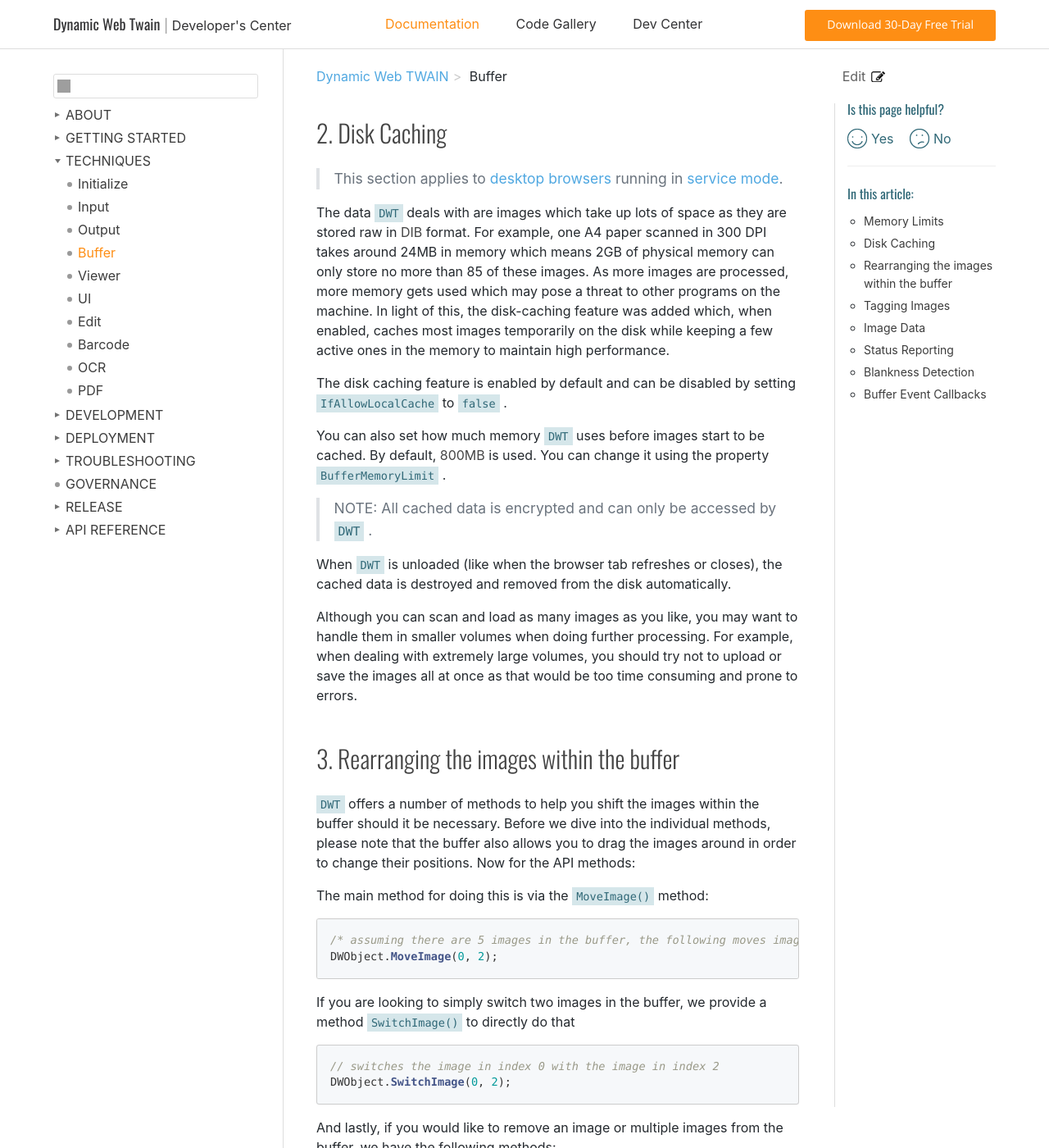
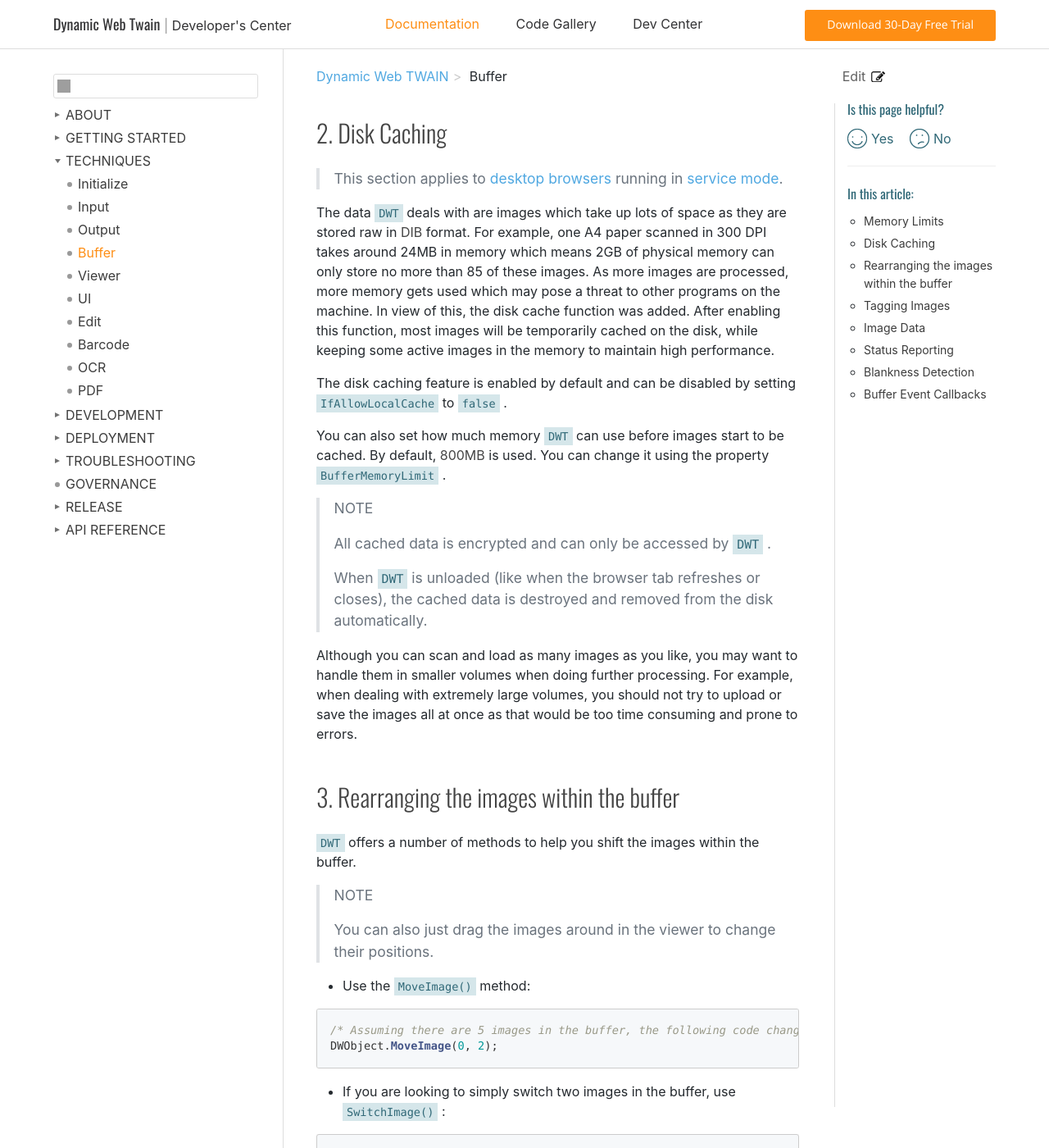
Before and after one commit to ztyyLV/web-twain-docs, a Jekyll site: the page built from indepth/features/buffer.md, in a window 1280 px wide and 1400 px high, scrolled down 733 px. Shown: the whole window at 82% size. Built offline with Jekyll 4.4.1, drawn with Linux system fonts in a browser that asks for light colours; comment, search, counter and statistics services are not loaded; some of the changed text lies outside the part shown; grey boxes are pictures that could not be loaded.

Commit message:
reviewing 025

````diff
--- a/indepth/features/buffer.md
+++ b/indepth/features/buffer.md
@@ -11,47 +13,53 @@ title: "TOADD"
 
 ## Memory Limits
 
-When `DWT` works in [service mode]({{site.indepth}}initialize.html#service-mode), it can run in 32bit and 64bit and the data is stored raw in **DIB** format. Before version 15.0, it’s 32-bit by default and that means it can utilize no more than 2 GB of physical memory. In version 15.0 onwards, 64-bit has been made the default option on a 64-bit OS and that means there is no limitation of how much memory it can use.
+When `DWT` works in [Service mode]({{site.indepth}}features/initialize.html#service-mode), it can run in 32bit and 64bit and the data is stored raw in `DIB` format. Before version 15.0, it’s 32-bit by default and that means it can utilize no more than 2 GB of physical memory. In version 15.0 onwards, 64-bit has been made the default option on a 64-bit OS and that means there is no limitation on how much memory it can use.
 
-On the other hand, if `DWT` works in [wasm mode]({{site.indepth}}initialize.html#wasm-mode), it can utilize no more than 2 GB of memory as `WebAssembly` only supports 32-bit pointers at present. However, the data is stored in `JPG` format or (for Black & White images) `PNG` format.
+On the other hand, if `DWT` works in [WASM mode]({{site.indepth}}features/initialize.html#wasm-mode), it can utilize no more than 2 GB of memory as `WebAssembly` only supports 32-bit pointers at present. However, the data is stored in `JPG` format or (for Black & White images) `PNG` format which are much smaller than `DIB` .
 
 In order to control the size of the data, `DWT` can limit the number of images allowed in buffer with the property [ `MaxImagesInBuffer` ]({{site.info}}api/WebTwain_Buffer.html#maximagesinbuffer).
 
 ## Disk Caching
 
-> This section applies to [desktop browsers]({{site.getstarted}}platform.html#browsers-on-desktop-devices) running in [service mode]({{site.indepth}}initialize.html#service-mode).
+> This section applies to [desktop browsers]({{site.getstarted}}platform.html#browsers-on-desktop-devices) running in [service mode]({{site.indepth}}features/initialize.html#service-mode).
 
-The data `DWT` deals with are images which take up lots of space as they are stored raw in **DIB** format. For example, one A4 paper scanned in 300 DPI takes around 24MB in memory which means 2GB of physical memory can only store no more than 85 of these images. As more images are processed, more memory gets used which may pose a threat to other programs on the machine. In light of this, the disk-caching feature was added which, when enabled, caches most images temporarily on the disk while keeping a few active ones in the memory to maintain high performance.
+The data `DWT` deals with are images which take up lots of space as they are stored raw in **DIB** format. For example, one A4 paper scanned in 300 DPI takes around 24MB in memory which means 2GB of physical memory can only store no more than 85 of these images. As more images are processed, more memory gets used which may pose a threat to other programs on the machine. In view of this, the disk cache function was added. After enabling this function, most images will be temporarily cached on the disk, while keeping some active images in the memory to maintain high performance.
 
 The disk caching feature is enabled by default and can be disabled by setting [ `IfAllowLocalCache` ]({{site.info}}api/WebTwain_Buffer.html#ifallowlocalcache) to `false` .
 
-You can also set how much memory `DWT` uses before images start to be cached. By default, **800MB** is used. You can change it using the property [ `BufferMemoryLimit` ]({{site.info}}api/WebTwain_Buffer.html#buffermemorylimit) .
+You can also set how much memory `DWT` can use before images start to be cached. By default, **800MB** is used. You can change it using the property [ `BufferMemoryLimit` ]({{site.info}}api/WebTwain_Buffer.html#buffermemorylimit) .
 
-> NOTE: All cached data is encrypted and can only be accessed by `DWT` .
+> NOTE
+>
+> All cached data is encrypted and can only be accessed by `DWT` .
+>
+> When `DWT` is unloaded (like when the browser tab refreshes or closes), the cached data is destroyed and removed from the disk automatically.
 
-When `DWT` is unloaded (like when the browser tab refreshes or closes), the cached data is destroyed and removed from the disk automatically.
-
-Although you can scan and load as many images as you like, you may want to handle them in smaller volumes when doing further processing. For example, when dealing with extremely large volumes, you should try not to upload or save the images all at once as that would be too time consuming and prone to errors.
+Although you can scan and load as many images as you like, you may want to handle them in smaller volumes when doing further processing. For example, when dealing with extremely large volumes, you should not try to upload or save the images all at once as that would be too time consuming and prone to errors.
 
 ## Rearranging the images within the buffer
 
-`DWT` offers a number of methods to help you shift the images within the buffer should it be necessary. Before we dive into the individual methods, please note that the buffer also allows you to drag the images around in order to change their positions. Now for the API methods:
+`DWT` offers a number of methods to help you shift the images within the buffer.
 
-The main method for doing this is via the [ `MoveImage()` ]({{site.info}}api/WebTwain_Buffer.html#moveimage) method:
+> NOTE
+>
+> You can also just drag the images around in the viewer to change their positions.
+
+* Use the [ `MoveImage()` ]({{site.info}}api/WebTwain_Buffer.html#moveimage) method:
 
 ``` javascript
-/* assuming there are 5 images in the buffer, the following moves image with index 0 to index 2, shifting the images before index 2 to the left. The array of indices will shift depending on how the input image moves. */
+/* Assuming there are 5 images in the buffer, the following code changes the 1st image to be the 3rd. The sequence changes to 12034 from 01234*/
 DWObject.MoveImage(0, 2);
 ```
 
-If you are looking to simply switch two images in the buffer, we provide a method [ `SwitchImage()` ]({{site.info}}api/WebTwain_Buffer.html#switchimage) to directly do that
+* If you are looking to simply switch two images in the buffer, use [ `SwitchImage()` ]({{site.info}}api/WebTwain_Buffer.html#switchimage):
 
 ``` javascript
-// switches the image in index 0 with the image in index 2
+// Switch the positions of the 1st and the 3rd images
 DWObject.SwitchImage(0, 2);
 ```
 
-And lastly, if you would like to remove an image or multiple images from the buffer, we have the following methods:
+* Lastly, use one of the following methods to remove one or multiple images from the buffer:
 
 ``` javascript
 // Removes a single image specified by index
@@ -59,85 +67,92 @@ DWObject.RemoveImage(1);
 //Removes all images in the buffer
 DWObject.RemoveAllImages();
 // Removes the first 3 images from the buffer
-DWObject.SelectImage([0, 1, 2]);
+DWObject.SelectImages([0, 1, 2]);
 DWObject.RemoveAllSelectedImages();
 ```
 
 ## Tagging Images
 
-`DWT` offers the ability to place a tag on an image which helps to classify groups of scanned images if necessary. In the context of our SDK, a tag is just a string that describes the corresponding grouping/classification. Now to demonstrate how to tage images:
+`DWT` offers the ability to place tag(s) on image(s) which helps putting them into groups. A tag is a string that describes the corresponding grouping. The following demonstrates how to tag images:
 
 ``` javascript
-/* tags the first two scanned images with the classification "title" to indicate that they belong to the title section of the book being scanned. The 3 images after the first two belong to chapter 1 of the book so they were tagged correspondingly */
+/* Tags the first two scanned images with the classification "title" to indicate that they belong to the title section of the book being scanned. The 3 images after the first two belong to chapter 1 of the book so they were tagged correspondingly */
 DWObject.TagImages([0, 1], "title");
 DWObject.TagImages([2, 3, 4], "chapter1")
 ```
 
-If you are scanning in a new batch of documents and would like to tag them all with the same classification, you can so using the [ `SetDefaultTag()` ]({{site.info}}api/WebTwain_Buffer.html#setdefaulttag) method.
+If you are scanning in a new batch of documents and would like to put the same tag on all of them, you can do so using the [ `SetDefaultTag()` ]({{site.info}}api/WebTwain_Buffer.html#setdefaulttag) method.
 
 ``` javascript
-/* the next batch of documents are the medical records of patient123 so instead of tagging each document after they are scanned, tag them all as such. */
+/* The next batch of documents are the medical records of patient123 so instead of tagging each document after they are scanned, tag them all as such. */
 DWObject.SetDefaultTag("patient123");
 DWObject.AcquireImage();
 ```
 
-To filter the images in the buffer by tag after tagging them all, the [ `FilterImagesByTag()` ]({{site.info}}api/WebTwain_Buffer.html#filterimagesbytag) method comes in handy. And lastly, to clear the tags on a specific image, you can use the [ `ClearImageTags()` ]({{site.info}}api/WebTwain_Buffer.html#clearimagetags) method.
+To filter the images in the buffer by a tag, use [ `FilterImagesByTag()` ]({{site.info}}api/WebTwain_Buffer.html#filterimagesbytag).
+
+To clear the tags on a specific image, use [ `ClearImageTags()` ]({{site.info}}api/WebTwain_Buffer.html#clearimagetags).
 
 ## Image Data
 
 The buffer also provides access to a wide array of info for each image. Here is the full list of the info available via the buffer:
 
-* Bit depth, which helps to identify the pixel type of the image. Can be retrieved using [ `GetImageBitDepth()` ]({{site.info}}api/WebTwain_Buffer.html#getimagebitdepth) .
-* Height of the image in pixels, retrieved using [ `GetImageHeight()` ]({{site.info}}api/WebTwain_Buffer.html#getimageheight) .
-* Width of the image in pixels, retrieved using [ `GetImageWidth()` ]({{site.info}}api/WebTwain_Buffer.html#getimagewidth) .
-* Horizontal resolution of the specified image, used with [ `GetImageXResolution()` ]({{site.info}}api/WebTwain_Buffer.html#getimagexresolution) .
-* Vertical resolution of the specified image, used with [ `GetImageYResolution()` ]({{site.info}}api/WebTwain_Buffer.html#getimageyresolution) .
+* Bit depth, which helps to identify the pixel type of the image: [ `GetImageBitDepth()` ]({{site.info}}api/WebTwain_Buffer.html#getimagebitdepth)
+* Height of the image in pixels: [ `GetImageHeight()` ]({{site.info}}api/WebTwain_Buffer.html#getimageheight)
+* Width of the image in pixels: [ `GetImageWidth()` ]({{site.info}}api/WebTwain_Buffer.html#getimagewidth)
+* Horizontal resolution of the specified image: [ `GetImageXResolution()` ]({{site.info}}api/WebTwain_Buffer.html#getimagexresolution)
+* Vertical resolution of the specified image: [ `GetImageYResolution()` ]({{site.info}}api/WebTwain_Buffer.html#getimageyresolution)
 
-The following is only supported in [desktop browsers]({{site.getstarted}}platform.html#browsers-on-desktop-devices) and in [service mode]({{site.indepth}}initialize.html#service-mode).
+The following is only supported in [desktop browsers]({{site.getstarted}}platform.html#browsers-on-desktop-devices) and in [Service mode]({{site.indepth}}features/initialize.html#service-mode).
 
-* Size in bytes of the specified image according to input dimensions. Used with [ `GetImageSize()` ]({{site.info}}api/WebTwain_Buffer.html#getimagesize) .
-* Size, but this time you specify an image format and `DWT` calculates the size in bytes depending on that image format. Used with [ `GetImageSizeWithSpecifiedType()` ]({{site.info}}api/WebTwain_Buffer.html#getimagesizewithspecifiedtype) .
-* Size in bytes of selected images according to input dimensions. Used with [ `GetSelectedImagesSize()` ]({{site.info}}api/WebTwain_Buffer.html#getselectedimagessize) .
+* Size in bytes of the specified image according to input dimensions: [ `GetImageSize()` ]({{site.info}}api/WebTwain_Buffer.html#getimagesize)
+* Size, but this time you specify an image format and `DWT` calculates the size in bytes depending on that image format: [ `GetImageSizeWithSpecifiedType()` ]({{site.info}}api/WebTwain_Buffer.html#getimagesizewithspecifiedtype)
+* Size in bytes of selected images according to input dimensions: [ `GetSelectedImagesSize()` ]({{site.info}}api/WebTwain_Buffer.html#getselectedimagessize)
 
 ## Status Reporting
 
 Now that we've covered the general image info like the size and dimensions, let's address some of the less intuitive but still useful pieces of information that our buffer can offer:
 
-* To get the total number of images in the buffer, use the [ `HowManyImagesInBuffer` ]({{site.info}}api/WebTwain_Buffer.html#howmanyimagesinbuffer) property.
+* To get the total number of images in the buffer, use [ `HowManyImagesInBuffer` ]({{site.info}}api/WebTwain_Buffer.html#howmanyimagesinbuffer)
 
-* The index of the image currently selected in the buffer is represented via the [ `CurrentImageIndexInBuffer` ]({{site.info}}api/WebTwain_Buffer.html#currentimageindexinbuffer) property, which you can also use to **set** the currently selected image.
+* The index of the image currently active in the buffer is represented via the [ `CurrentImageIndexInBuffer` ]({{site.info}}api/WebTwain_Buffer.html#currentimageindexinbuffer) property, which you can also use to **set** the current image
 
-* In addition to each image having a unique index, each image also has a unique image ID. To find the image ID of an image at a certain index, please use the `IndexToImageID()` method and the `ImageIDToIndex()` method if vice-versa.
+* In addition to each image having a unique index, each image also has a unique image ID. To find the image ID of an image at a certain index, use [ `IndexToImageID()` ]({{site.info}}api/WebTwain_Buffer.html#indextoimageid) and use [ `ImageIDToIndex()` ]({{site.info}}api/WebTwain_Buffer.html#imageidtoindex) if vice-versa
+
+> NOTE
+>
+> Unlike the index which changes when the position of the image changes, the image ID stays unchanged until the image is no longer in the `DWT` buffer.
+
+* If a scanned image comes out a bit skewed, and you are not able to put that specific page through the scanner again, one potential solution would be to rotate the image by how much it is skewed, which can be easily done using [ `GetSkewAngle()` ]({{site.info}}api/WebTwain_Buffer.html#getskewangle).
 
 Image selection is a powerful tool that can be utilized if you want to carry out an action but only on specific images in the buffer. We will go over some of the methods used to set the selected images in the buffer:
 
-* `SelectImages()` is the main method used here. All you need to do is feed it the array of image indices you want to select.
-* `SelectAllImages()` simply selects all the images in the buffer.
-* `SelectedImagesIndices` returns the indices of the selected images as an array
+* [ `SelectImages()` ]({{site.info}}api/WebTwain_Buffer.html#selectimages) is the main method used here. All you need to do is feed it the array of image indices you want to select
+* [ `SelectAllImages()` ]({{site.info}}api/WebTwain_Buffer.html#selectallimages) simply selects all the images in the buffer
+* [ `SelectedImagesIndices` ]({{site.info}}api/WebTwain_Buffer.html#selectedimagesindices) returns the indices of the selected images as an array
 
-* If a scanned image comes out a bit skewed, and you are not able to put that specific page through the scanner again, one potential solution would be to rotate the image by how much it is skewed, which can be easily done using [ `GetSkewAngle()` ]({{site.info}}api/WebTwain_Buffer.html#getskewangle).
+The following is only supported in [desktop browsers]({{site.getstarted}}platform.html#browsers-on-desktop-devices) and in [Service mode]({{site.indepth}}features/initialize.html#service-mode).
 
-The following is only supported in [desktop browsers]({{site.getstarted}}platform.html#browsers-on-desktop-devices) and in [service mode]({{site.indepth}}initialize.html#service-mode).
+* The method [ `GetSkewAngleEx()` ]({{site.info}}api/WebTwain_Buffer.html#getskewangleex) is used to get the skew angle of a specified rectangle on the specified image
+* Each image in the buffer also has an internal URL which you can use to reference it, accessible via [ `GetImageURL()` ]({{site.info}}api/WebTwain_Buffer.html#getimageurl) and [ `GetImagePartURL()` ]({{site.info}}api/WebTwain_Buffer.html#getimageparturl) . This could come in handy for certain situations, like retrieving and showing the images in your own viewer.
 
-* The method [ `GetSkewAngleEx()` ]({{site.info}}api/WebTwain_Buffer.html#getskewangleex) is used to get the skew angle a specified rectangle on a specified image.
-
-* Each image in the buffer also has an internal URL which you can use to reference that specific image, accessible via [ `GetImageURL()` ]({{site.info}}api/WebTwain_Buffer.html#getskewangleex) and [ `GetImagePartURL()` ]({{site.info}}api/WebTwain_Buffer.html#getskewangleex) . This could come in handy for certain situations, like retrieving and showing the images in your own viewer.
-
-> Note that `GetImageURL()` returns a URL that has the normal scheme `http` or `https` while `GetImagePartURL()` returns an internal URL that has the scheme `dwt` . The latter can only be accessed by other `DWT` APIs.
+> Note
+>
+> `GetImageURL()` returns a URL that has the normal scheme `http://` or `https://` while `GetImagePartURL()` returns an internal URL that has the scheme `dwt://` . The latter can only be accessed by other `DWT` APIs.
 
 ## Blankness Detection
 
-> Only supported in [desktop browsers]({{site.getstarted}}platform.html#browsers-on-desktop-devices) and in [service mode]({{site.indepth}}initialize.html#service-mode).
+> Only supported in [desktop browsers]({{site.getstarted}}platform.html#browsers-on-desktop-devices) and in [Service mode]({{site.indepth}}features/initialize.html#service-mode).
 
-The buffer also comes with the ability to detect if a scanned image is blank or not. This is easily done using one of the two following methods: [ `IsBlankImage()` ]({{site.info}}api/WebTwain_Buffer.html#isblankimage) or [ `IsBlankImageExpress()` ]({{site.info}}api/WebTwain_Buffer.html#isblankimageexpress) , the earlier being slower but more accurate than the latter.
+The buffer also comes with the ability to detect if a scanned image is blank or not. This is easily done using one of the two following methods: [ `IsBlankImage()` ]({{site.info}}api/WebTwain_Buffer.html#isblankimage) or [ `IsBlankImageExpress()` ]({{site.info}}api/WebTwain_Buffer.html#isblankimageexpress). The 2nd method is faster but not as accurate as the first.
 
-If you believe an image should be blank but `IsBlankImage()` or `IsBlankImageExpress()` is returning false , you can read [ `BlankImageCurrentStdDev` ]({{site.info}}api/WebTwain_Buffer.html#blankimagecurrentstddev) (a read-only property) for that image and then **set a bigger value** to [ `BlankImageMaxStdDev` ]({{site.info}}api/WebTwain_Buffer.html#blankimagemaxstddev) , which sets the "limit" at which the buffer considers the image blank.
+If you believe an image should be blank but `IsBlankImage()` or `IsBlankImageExpress()` is returning `false` , you can read [ `BlankImageCurrentStdDev` ]({{site.info}}api/WebTwain_Buffer.html#blankimagecurrentstddev) (a read-only property) for that image and then **set a bigger value** to [ `BlankImageMaxStdDev` ]({{site.info}}api/WebTwain_Buffer.html#blankimagemaxstddev) , which sets the "limit" at which the buffer considers the image blank. Then when you try again, that image will be regarded as blank.
 
 ## Buffer Event Callbacks
 
-The buffer also provides various event callbacks that take place under specific conditions. You can use these callbacks to trigger a certain action once this event takes place. Here is an overview of the events and what each represents:
+The buffer also provides a few event callbacks that take place under specific conditions. You can use these callbacks to trigger a certain action once this event takes place. Here is an overview of the events and what each represents:
 
-* [ `OnBitmapChanged` ]({{site.info}}api/WebTwain_Buffer.html#onbitmapchanged) This event is triggered when the data in the buffer changes. Specifically it fires when
+* [ `OnBitmapChanged` ]({{site.info}}api/WebTwain_Buffer.html#onbitmapchanged) This event is triggered when the data in the buffer changes. Specifically when
 
   + New image(s) enters the buffer
   + Old image(s) gets removed
````
Also changed, not shown: other parts of indepth/features/buffer.md (+4 -2 lines), indepth/features/initialize.md (+1 -1 lines), indepth/features/input.md (+1 -1 lines), indepth/features/output.md (+1 -1 lines), info/api/WebTwain_Buffer.md (+13 -1 lines).
